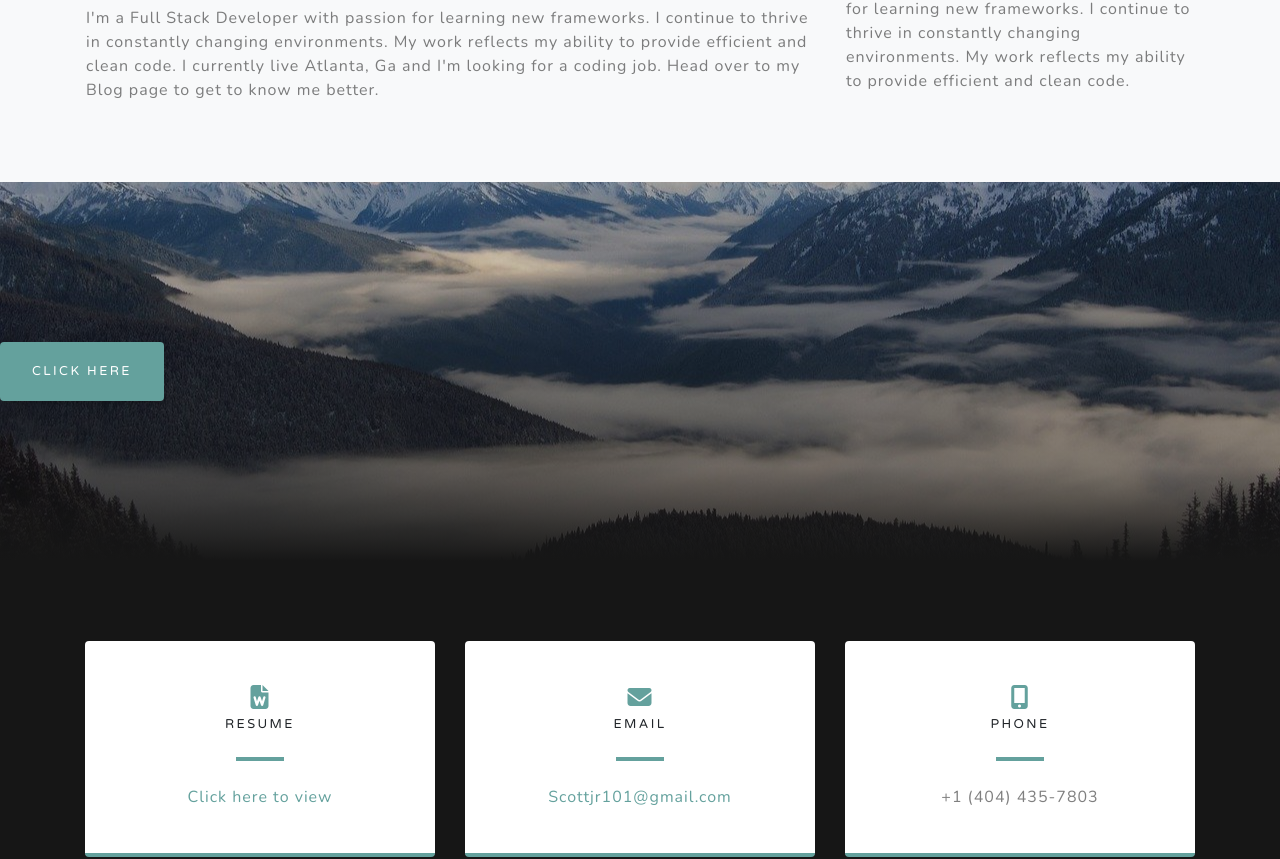
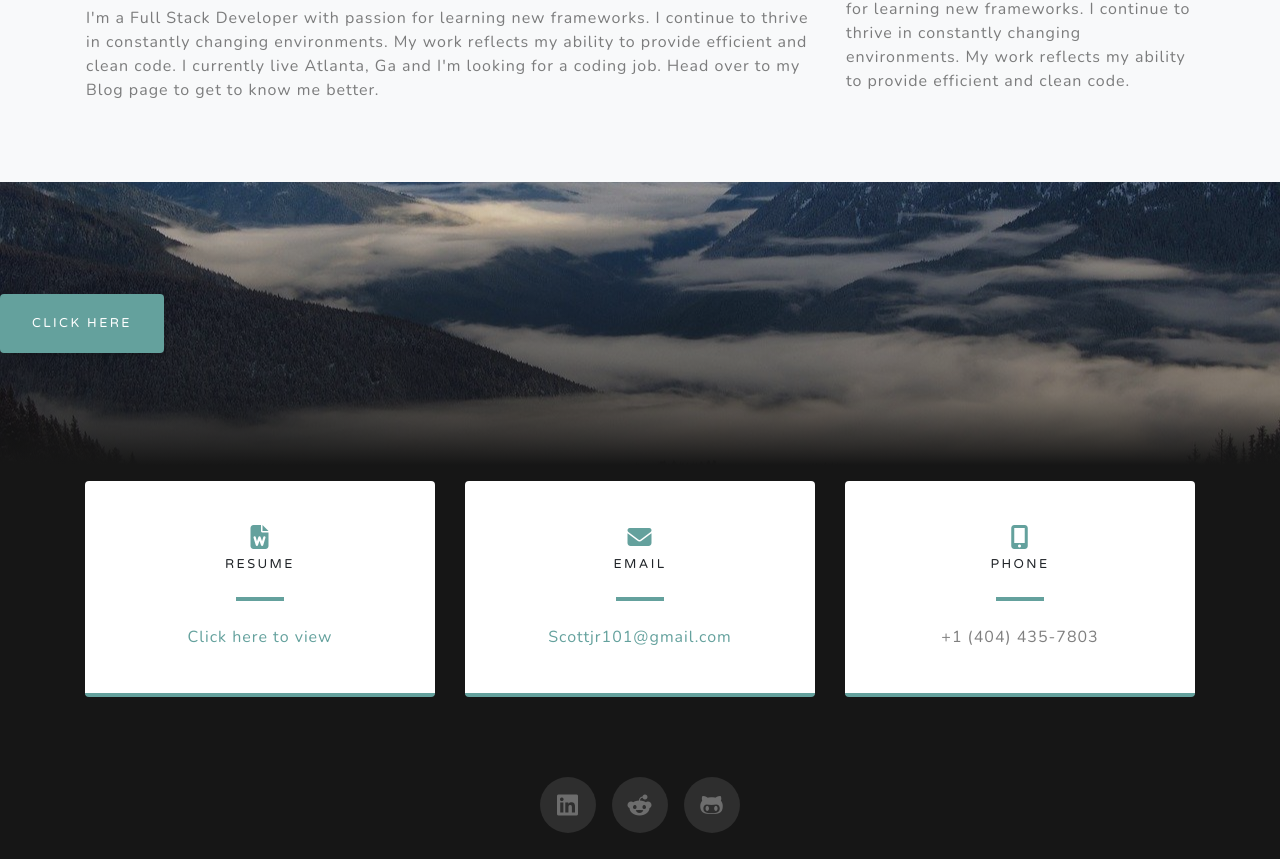
Before and after one commit to scottjr101/React-Portfolio, a React (Create React App) app in the folder client/: page /home in a window 1280 px wide. Shown: the part 1461-2320 px from the top of the page. Built offline with nearby package versions, Linux system fonts and the light colour scheme.

Commit message:
decreased padding for top of footer

```diff
--- a/client/public/assets/css/grayscale.css
+++ b/client/public/assets/css/grayscale.css
@@ -220,7 +220,7 @@
 }
 
 .signup-section {
-  padding: 10rem 0;
+  padding: 7rem 0;
   background: linear-gradient(
       to bottom,
       rgba(22, 22, 22, 0.1) 0%,
@@ -246,7 +246,7 @@
 }
 
 .contact-section {
-  padding: 5rem 0 0;
+  padding: 1rem 0 0;
 }
 
 .contact-section .card {
```
